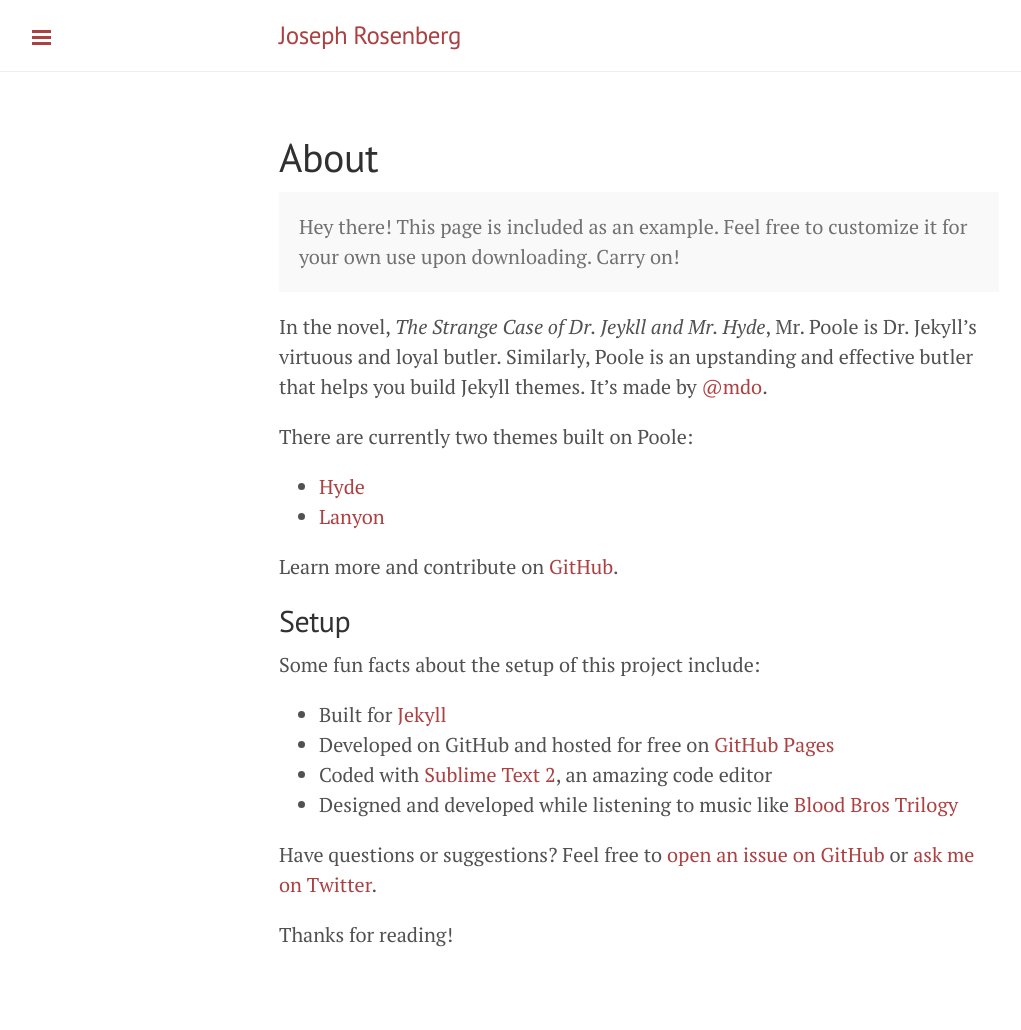
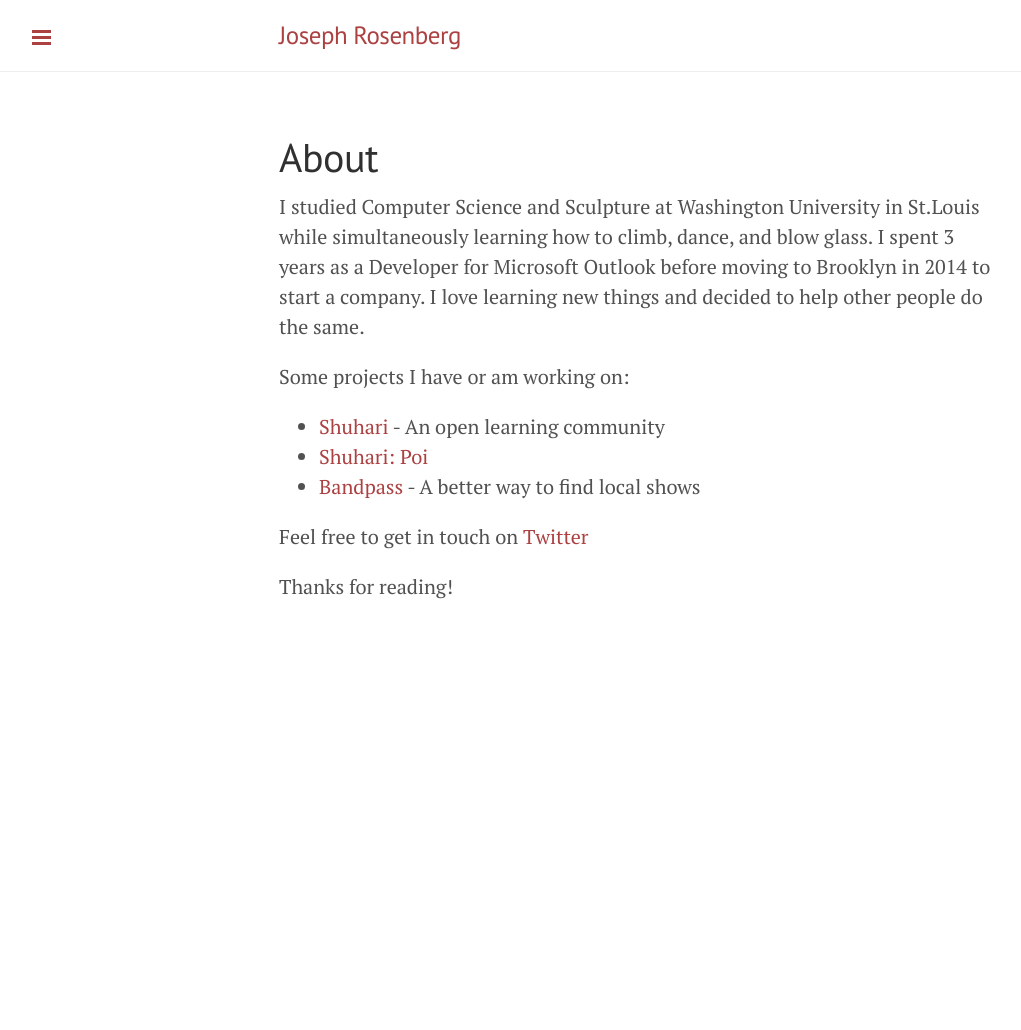
Before and after one commit to jofus101/jofus101.github.io, a Jekyll site: the page built from about.md, in a window 1280 px wide. Shown: the whole page, without its empty margins (1-1022 px from the left). Built offline with Jekyll 4.4.1, drawn with Linux system fonts in a browser that asks for light colours; Markdown is read by kramdown in place of the engine named in the settings; after the commit the page ends 900 px from its top, so only the background shows below that.

Commit message:
Update about page

```diff
--- a/about.md
+++ b/about.md
@@ -3,28 +3,14 @@ layout: page
 title: About
 ---
 
-<p class="message">
-  Hey there! This page is included as an example. Feel free to customize it for your own use upon downloading. Carry on!
-</p>
+I studied Computer Science and Sculpture at Washington University in St.Louis while simultaneously learning how to climb, dance, and blow glass. I spent 3 years as a Developer for Microsoft Outlook before moving to Brooklyn in 2014 to start a company. I love learning new things and decided to help other people do the same.
 
-In the novel, *The Strange Case of Dr. Jeykll and Mr. Hyde*, Mr. Poole is Dr. Jekyll's virtuous and loyal butler. Similarly, Poole is an upstanding and effective butler that helps you build Jekyll themes. It's made by [@mdo](https://twitter.com/mdo).
+Some projects I have or am working on:
 
-There are currently two themes built on Poole:
+* [Shuhari](http://shuhari.io) - An open learning community
+* [Shuhari: Poi](http://poi.shuhari.io)
+* [Bandpass](http://bandpass.fm) - A better way to find local shows
 
-* [Hyde](http://hyde.getpoole.com)
-* [Lanyon](http://lanyon.getpoole.com)
-
-Learn more and contribute on [GitHub](https://github.com/poole).
-
-## Setup
-
-Some fun facts about the setup of this project include:
-
-* Built for [Jekyll](http://jekyllrb.com)
-* Developed on GitHub and hosted for free on [GitHub Pages](https://pages.github.com)
-* Coded with [Sublime Text 2](http://sublimetext.org), an amazing code editor
-* Designed and developed while listening to music like [Blood Bros Trilogy](https://soundcloud.com/maddecent/sets/blood-bros-series)
-
-Have questions or suggestions? Feel free to [open an issue on GitHub](https://github.com/poole/issues/new) or [ask me on Twitter](https://twitter.com/mdo).
+Feel free to get in touch on [Twitter](https://twitter.com/jofus101)
 
 Thanks for reading!
```
